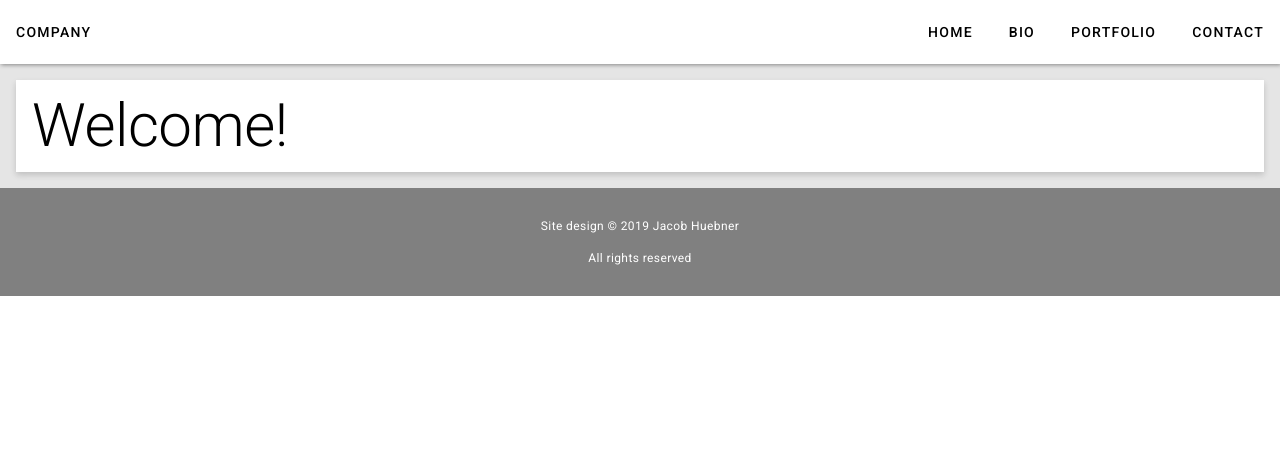
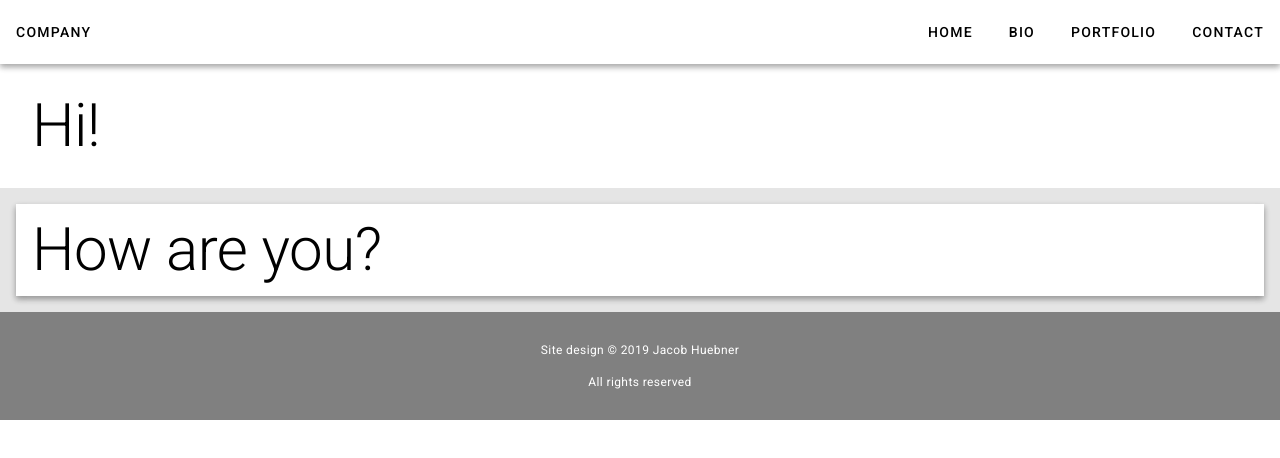
Before and after one commit to JakerHuber/Huebnerhardware, a plain HTML site: page index.html in a window 1280 px wide. Drawn offline with nearby package versions, Linux system fonts and the light colour scheme.

Commit message:
added nice full screen sections

```diff
--- a/css/screen.css
+++ b/css/screen.css
@@ -43,8 +43,9 @@ main {
 
 nav{
   z-index: 1;
+  position: relative;
   background-color: white !important;
-  box-shadow: 1px 1px 4px #888888;
+  box-shadow: 0 3px 6px rgba(0,0,0,0.16), 0 3px 6px rgba(0,0,0,0.23);
 }
 
 section{
@@ -258,14 +259,26 @@ nav{
 }
 
 .dropshadow{
-  box-shadow: 0 3px 6px rgba(0, 0, 0, 0.16);
+  box-shadow: 0 3px 6px rgba(0, 0, 0, 0.16), 0 3px 6px rgba(0,0,0,0.23);
+}
+
+.hovershadow:hover{
+   box-shadow: 0 3px 6px rgba(0,0,0,0.16), 0 3px 6px rgba(0,0,0,0.23);
+  transition: 0.2s;
 }
 
 /* ======================== 3.5 Sections ======================== */
 #section1container{
+  padding: 1rem 1rem;
+  background-color: white;
+}
+
+#section2container{
   z-index: -10;
   padding: 1rem 1rem;
 }
+
+
 
 /* ========================  4. Media queries ======================== */
 
@@ -280,7 +293,7 @@ nav{
 @media screen and (min-width: 60em) {
 
   /* limit size of content area */
-  main{
+  section{
     max-width: 1280px;
     margin: 0 auto;
   }
@@ -322,7 +335,7 @@ nav{
 @media screen and (min-width: 100em) {
 
   /* limit size of content area */
-  main{
+  ssection{
     max-width: 1280px;
     margin: 0 auto;
   }
@@ -339,7 +352,7 @@ nav{
 @media screen and (min-width: 120em) {
 
   /* limit size of content area */
-  main{
+  section{
     max-width: 1600px;
     margin: 0 auto;
   }
--- a/index.html
+++ b/index.html
@@ -48,8 +48,13 @@
       <!-- START CONTENT -->
       <main>
         <div id="section1container" class="container">
+          <section class="hovershadow">
+            <h2>Hi!</h2>
+          </section>
+        </div>
+        <div id="section2container" class="container">
           <section class="dropshadow">
-            <h2>Welcome!</h2>
+            <h2>How are you?</h2>
           </section>
         </div>
       </main>
```
